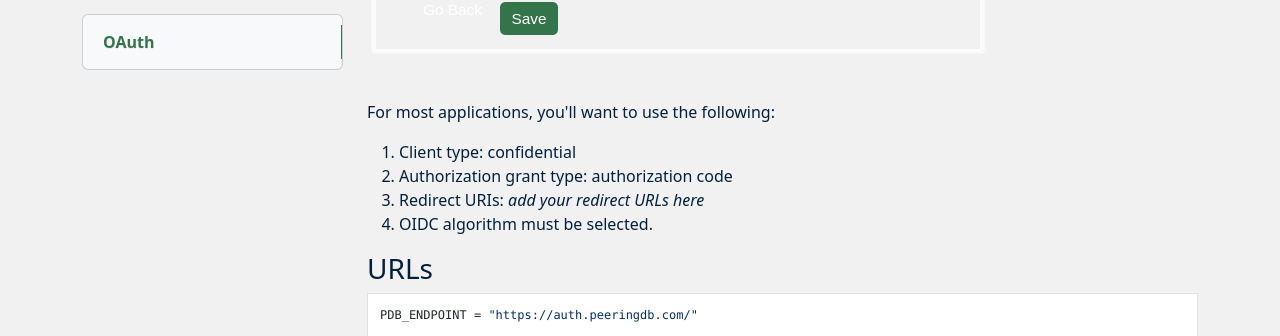
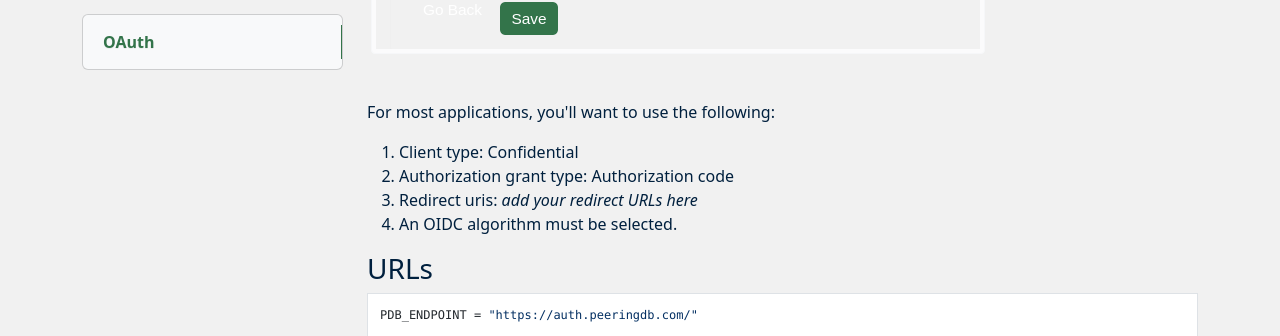
Before and after one commit to peeringdb/docs, an MkDocs documentation site: the page built from docs/oauth.md, in a window 1280 px wide and 900 px high, scrolled down 957 px. Shown: the part 119-455 px from the top of the window. Built offline with MkDocs 1.6.1, drawn with Linux system fonts in a browser that asks for light colours; nearby versions of some CDN libraries.

```diff
--- a/docs/oauth.md
+++ b/docs/oauth.md
@@ -16,10 +16,10 @@ First you need to [register](https://www.peeringdb.com/oauth2/applications/) you
 
 For most applications, you'll want to use the following:
 
-1. Client type: confidential
-2. Authorization grant type: authorization code
-3. Redirect URIs: *add your redirect URLs here*
-4. OIDC algorithm must be selected.
+1. Client type: Confidential
+2. Authorization grant type: Authorization code
+3. Redirect uris: *add your redirect URLs here*
+4. An OIDC algorithm must be selected.
 
 ### URLs
 
```
